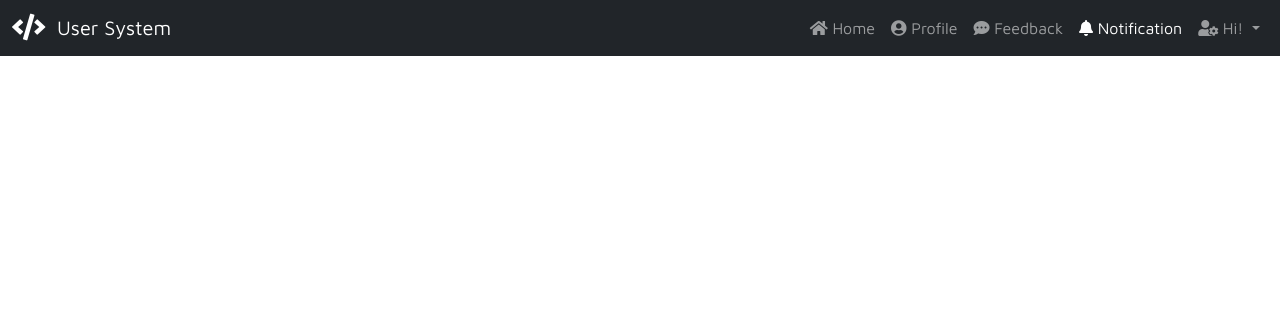
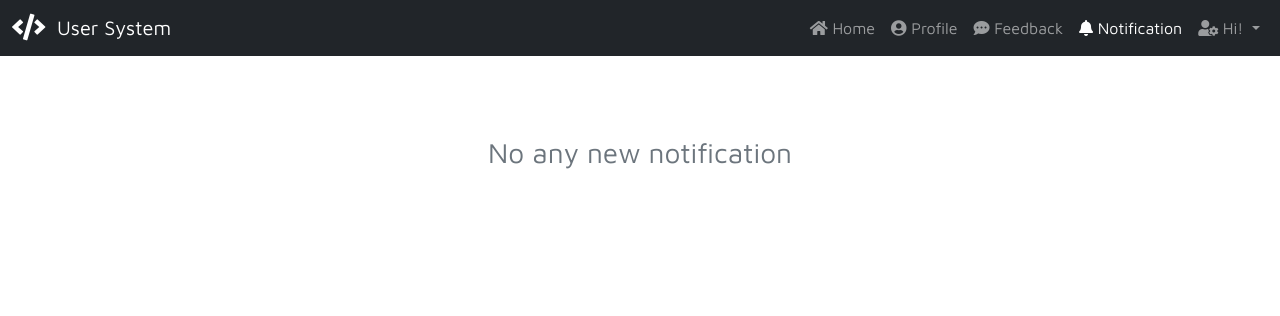
Before and after one commit to Emran-Bu/user_management_system-, a PHP site: page /user_system/notification.php in a window 1280 px wide. Shown: the top 316 px of the page. Run offline with PHP 8.4, Linux system fonts and the light colour scheme; the visitor is signed in with stand-in values (Sample User, id 1); data that the repository does not hold is empty; some libraries are stand-ins or nearby versions.

Commit message:
check notification

```diff
--- a/assets/php/auth.php
+++ b/assets/php/auth.php
@@ -166,7 +166,7 @@
         // Fetch Notification
         public function fetchNotification($uid)
         {
-            $sql = "SELECT * FROM notification WHERE uid = :uid AND type = 'user";
+            $sql = "SELECT * FROM notification WHERE uid = :uid AND type = 'user'";
             $stmt = $this->conn->prepare($sql);
             $stmt->execute(['uid'=>$uid]);
 
--- a/assets/php/process.php
+++ b/assets/php/process.php
@@ -208,4 +208,15 @@
             echo '<h3 class="text-center text-secondary mt-5">No any new notification</h3>';
         }
     }
+
+    // handle check notification
+    if(isset($_POST['action']) && $_POST['action'] == 'checkNotification'){
+       $countNotification =  $cuser->fetchNotification($cid);
+       if ($countNotification) {
+           echo '<i class="fas fa-circle text-danger align-top" style="font-size: 10px;"></i>';
+       } else {
+           echo '';
+       }
+    //   echo count($countNotification);
+    }
 ?>
--- a/header.php
+++ b/header.php
@@ -47,7 +47,7 @@
             <a class="nav-link <?= basename($_SERVER['PHP_SELF']) == 'feedback.php' ? 'active': '' ?>" href="feedback.php"><i class="fas fa-comment-dots"></i>&nbsp;Feedback</a>
             </li>
             <li class="nav-item">
-            <a class="nav-link <?= basename($_SERVER['PHP_SELF']) == 'notification.php' ? 'active': '' ?>" href="notification.php"><i class="fas fa-bell"></i>&nbsp;Notification</a>
+            <a class="nav-link <?= basename($_SERVER['PHP_SELF']) == 'notification.php' ? 'active': '' ?>" href="notification.php"><i class="fas fa-bell"></i>&nbsp;Notification<span id="checkNotification"></span></a>
             </li>
             <li class="nav-item dropdown">
             <a class="nav-link dropdown-toggle" href="#" id="navbarDropdownMenuLink" role="button" data-bs-toggle="dropdown" aria-expanded="false">
--- a/notification.php
+++ b/notification.php
@@ -36,7 +36,20 @@
                     method : 'post',
                     data : { action : 'fetchNotification' },
                     success : function(response){
-                        console.log(response);
+                        $("#showAllNotification").html(response);
+                    }
+                });
+            }
+
+            // check notification
+            checkNotification();
+            function checkNotification(){
+                $.ajax({
+                    url : 'assets/php/process.php',
+                    method : 'post',
+                    data : { action : 'checkNotification' },
+                    success : function(response){
+                        $("#checkNotification").html(response);
                     }
                 });
             }
```
